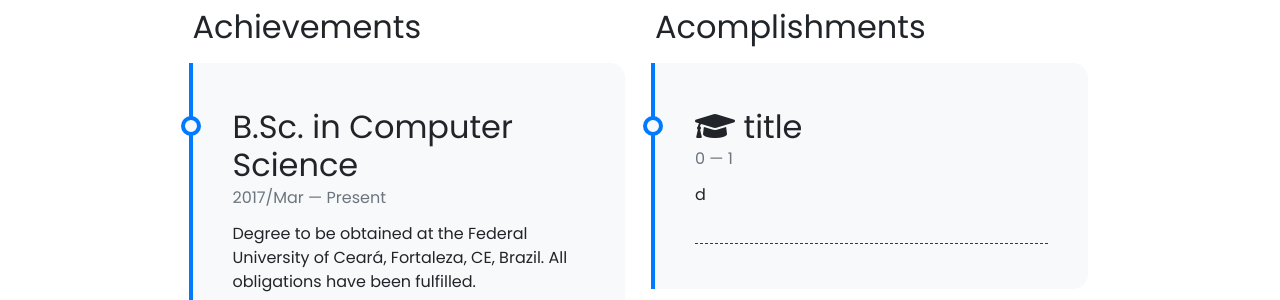
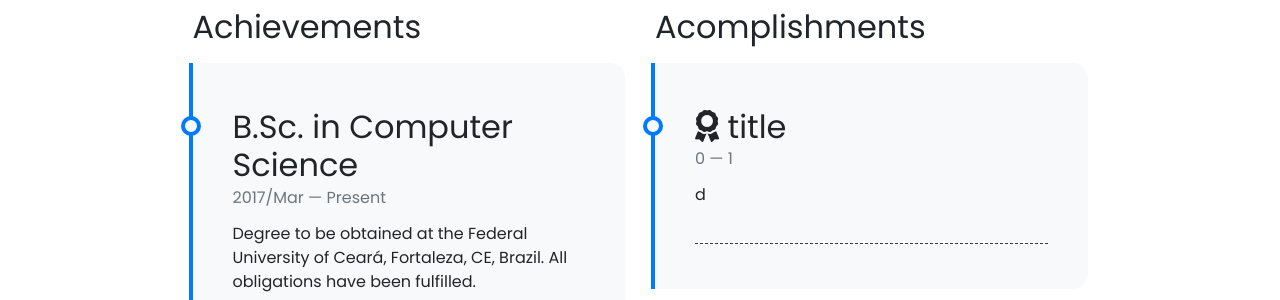
Before and after one commit to helioRocha/heliorocha.github.io, a Jekyll site: the page built from pages/about.md, in a window 1280 px wide. Shown: the part 258-558 px from the top of the page. Built offline with Jekyll 4.4.1, drawn with Linux system fonts in a browser that asks for light colours; nearby versions of some CDN libraries.

Commit message:
Update other-timeline.yml

```diff
--- a/_data/other-timeline.yml
+++ b/_data/other-timeline.yml
@@ -1,4 +1,4 @@
-- title: <i class="fas fa-graduation-cap"></i> title
+- title: <i class="fas fa-award"></i> title
   from: 0
   to: 1
   description: d
```
